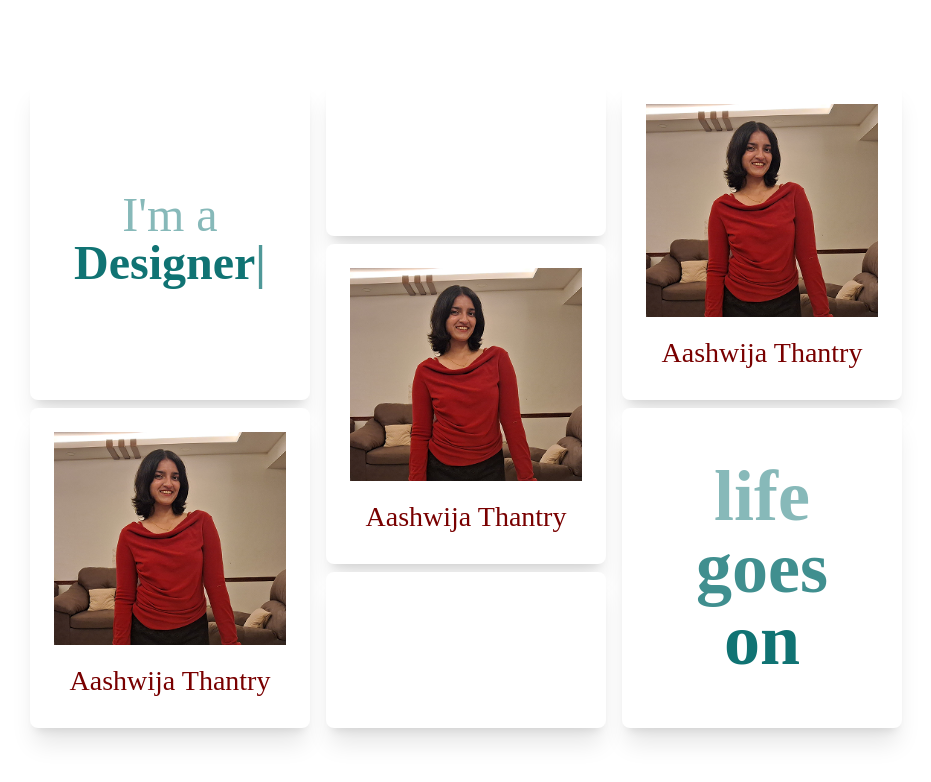
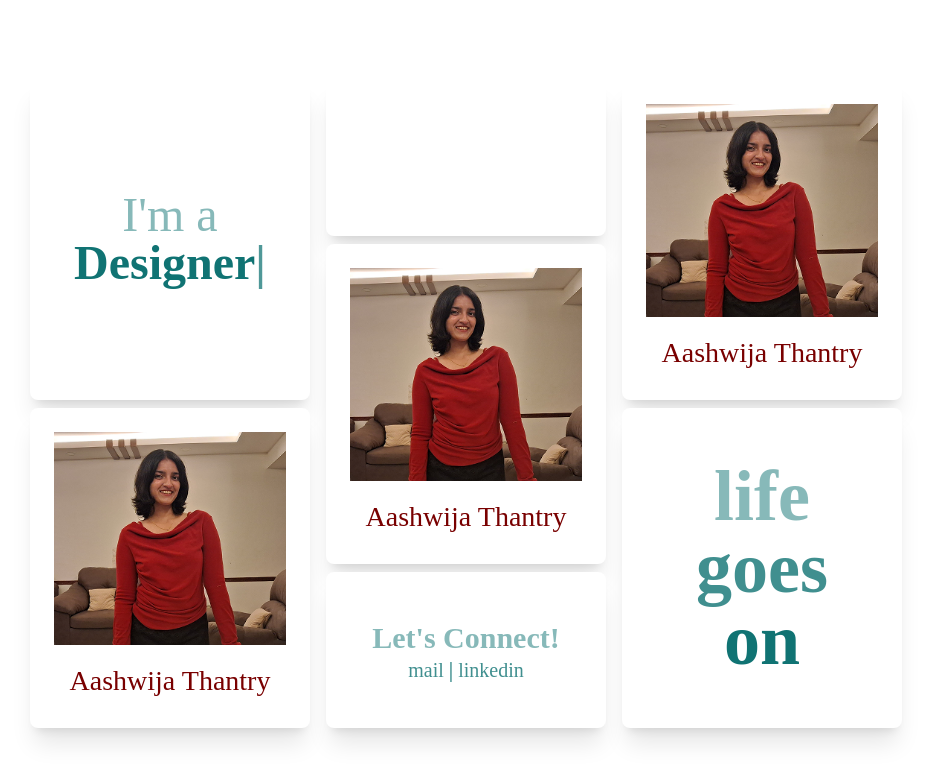
Before and after one commit to aashwijat/Portfolio, a React (Vite) app: page / in a window 1280 px wide. Shown: the top 782 px of the page, without its empty margins (174-1105 px from the left). Built offline with nearby package versions, Linux system fonts and the light colour scheme.

Commit message:
Modify Grid.jsx, Card.jsx, Contact.jsx

```diff
--- a/src/components/Card.jsx
+++ b/src/components/Card.jsx
@@ -1,7 +1,9 @@
-function Card() {
+function Card({ children }) {
   return (
     <>
-      <div className="polaroid-film bg-white w-70 h-39 rounded-lg shadow-xl max-w-sm transform"></div>
+      <div className="polaroid-film bg-white w-70 h-39 rounded-lg shadow-xl max-w-sm transform">
+        {children}
+      </div>
     </>
   );
 }
--- a/src/components/Contact.jsx
+++ b/src/components/Contact.jsx
@@ -5,8 +5,24 @@ function Contact() {
       <Card>
         <div className="text-center">
           <div className="polaroid-name">
-            <span className="block text-[#107373]/50 text-xl font-bold">
+            <span className="block text-[#107373]/50 text-3xl font-bold pt-12">
               Let's Connect!
+            </span>
+            <span className="block text-xl font-bold text-[#107373]/80">
+              <a
+                href="mailto:aashwijathantry613@gmail.com"
+                className="!text-[#107373]/80 !hover:text-gray-800 !visited:text-[#107373]"
+              >
+                mail{" "}
+              </a>
+              |
+              <a
+                href="https://www.linkedin.com/in/aashwijat/"
+                className="!text-[#107373]/80 !hover:text-gray-800 !visited:text-[#107373]"
+              >
+                {" "}
+                linkedin
+              </a>
             </span>
           </div>
         </div>
@@ -14,3 +30,5 @@ function Contact() {
     </>
   );
 }
+
+export default Contact;
--- a/src/components/Grid.jsx
+++ b/src/components/Grid.jsx
@@ -2,6 +2,7 @@ import Polaroid from "./Polaroid";
 import Quote from "./Quote";
 import TypePolaroid from "./TypePolaroid";
 import Card from "./Card";
+import Contact from "./Contact";
 function Grid() {
   return (
     <>
@@ -15,7 +16,7 @@ function Grid() {
         <div className="flex-1 flex flex-col gap-2">
           <Card />
           <Polaroid />
-          <Card />
+          <Contact />
         </div>
         {/* column 3 has 2 rows */}
         <div className="flex-1 flex flex-col gap-2">
```
